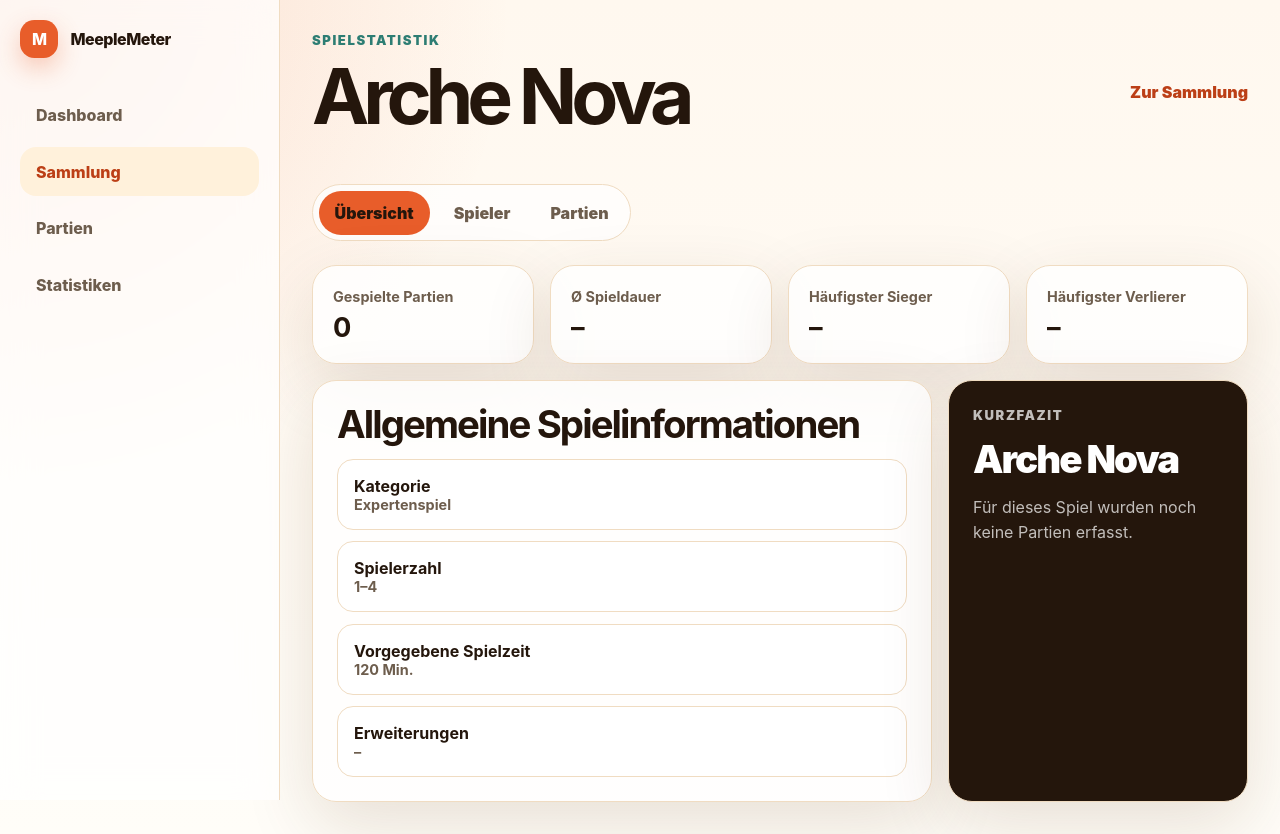
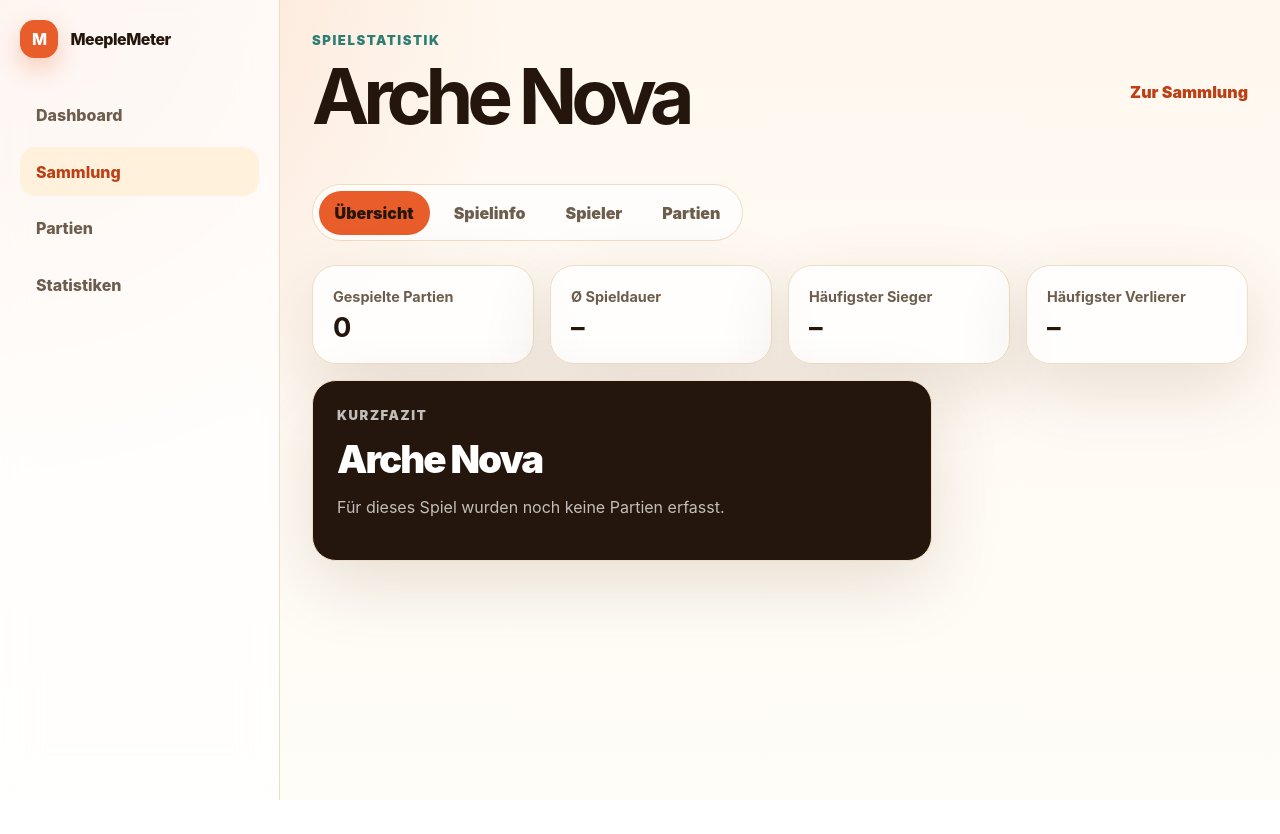
Before and after one commit to BADEMElSTER/MeepleMeter1, a React (Vite) app: page /games/ark-nova in a window 1280 px wide. After the commit the page ends 800 px from the top, so only its background shows below. Built offline with nearby package versions, Linux system fonts and the light colour scheme.

Commit message:
Move game info into detail tab

```diff
--- a/src/pages/GameDetail.jsx
+++ b/src/pages/GameDetail.jsx
@@ -20,6 +20,7 @@ export default function GameDetail() {
   const statistics = buildGameStatistics(game, plays);
   const tabs = [
     { id: "overview", label: "Übersicht" },
+    { id: "info", label: "Spielinfo" },
     { id: "players", label: "Spieler" },
     { id: "plays", label: "Partien" },
   ];
@@ -50,6 +51,7 @@ export default function GameDetail() {
       </div>
 
       {activeTab === "overview" && <OverviewTab game={game} statistics={statistics} />}
+      {activeTab === "info" && <InfoTab game={game} />}
       {activeTab === "players" && <PlayersTab statistics={statistics} />}
       {activeTab === "plays" && <PlaysTab statistics={statistics} />}
     </section>
@@ -67,16 +69,6 @@ function OverviewTab({ game, statistics }) {
       </div>
 
       <div className="panel-grid">
-        <article className="panel">
-          <h2>Allgemeine Spielinformationen</h2>
-          <div className="list">
-            <InfoRow label="Kategorie" value={game.category} />
-            <InfoRow label="Spielerzahl" value={`${game.minPlayers}–${game.maxPlayers}`} />
-            <InfoRow label="Vorgegebene Spielzeit" value={formatMinutes(game.duration)} />
-            <InfoRow label="Erweiterungen" value={(game.expansions ?? []).map((entry) => entry.name).join(", ") || "–"} />
-          </div>
-        </article>
-
         <article className="panel highlight-panel">
           <p className="eyebrow">Kurzfazit</p>
           <h2>
@@ -90,6 +82,20 @@ function OverviewTab({ game, statistics }) {
         </article>
       </div>
     </>
+  );
+}
+
+function InfoTab({ game }) {
+  return (
+    <article className="panel">
+      <h2>Allgemeine Spielinformationen</h2>
+      <div className="list">
+        <InfoRow label="Kategorie" value={game.category} />
+        <InfoRow label="Spielerzahl" value={`${game.minPlayers}–${game.maxPlayers}`} />
+        <InfoRow label="Vorgegebene Spielzeit" value={formatMinutes(game.duration)} />
+        <InfoRow label="Erweiterungen" value={(game.expansions ?? []).map((entry) => entry.name).join(", ") || "–"} />
+      </div>
+    </article>
   );
 }
 
```
